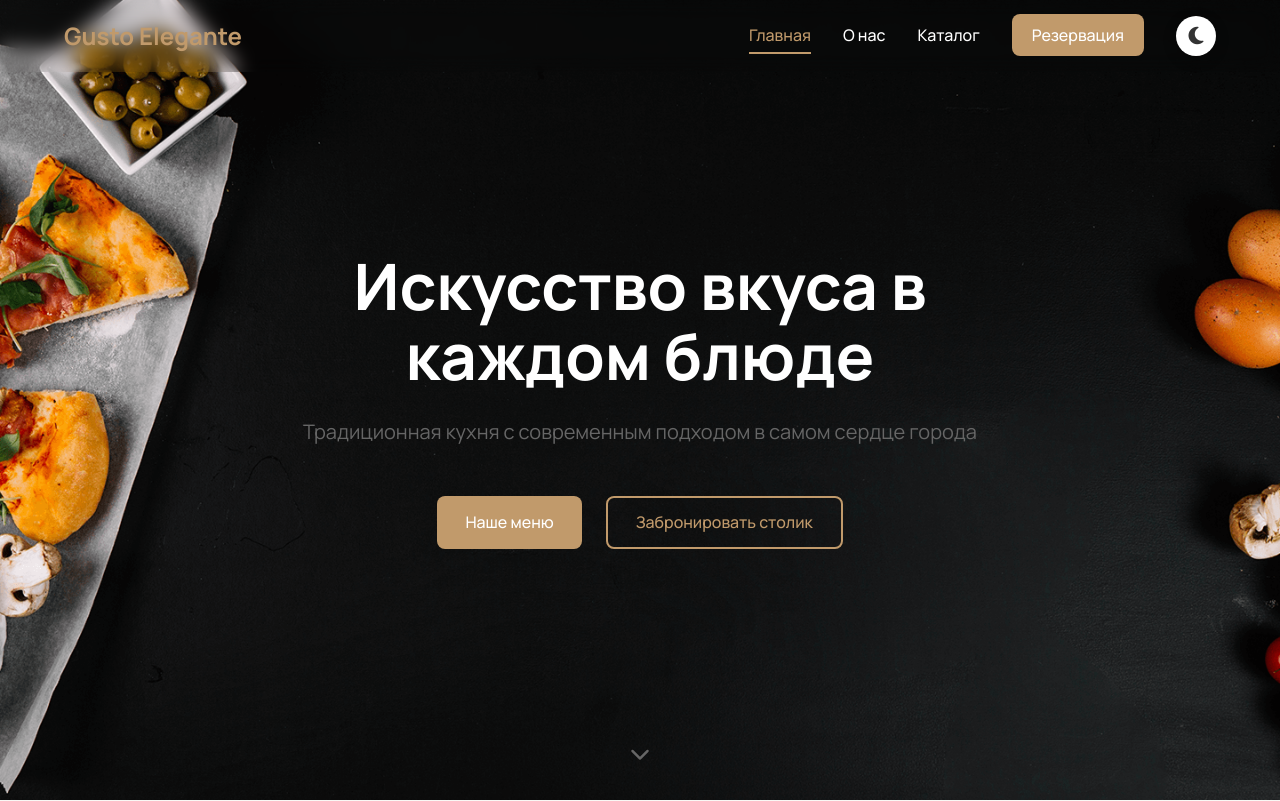
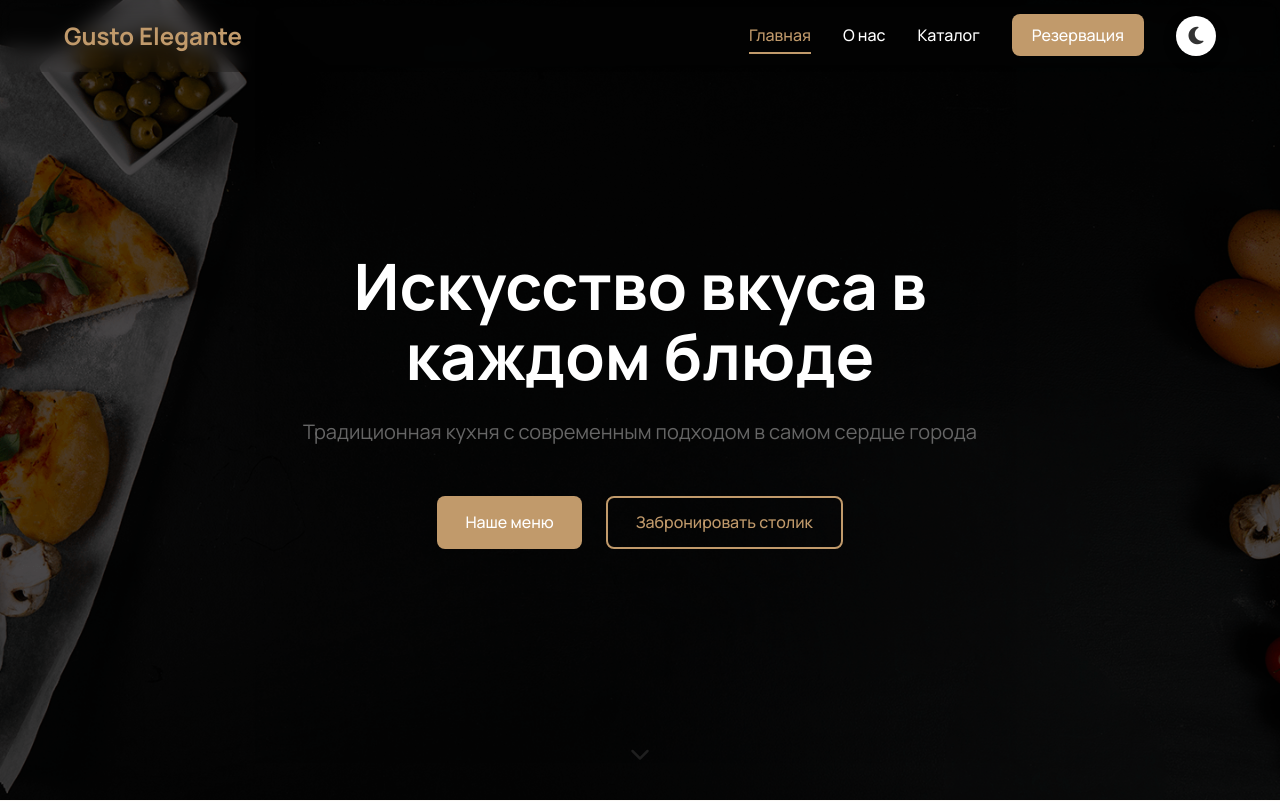
Before and after one commit to Dunw1n/GustoElegante, a website built with Vite: page src/index.html in a window 1280 px wide. Shown: the top 801 px of the page. Built offline with nearby package versions, Linux system fonts and the light colour scheme.

Commit message:
Finish Two Product || 08.01.2026 || 20:00

```diff
--- a/src/index.html
+++ b/src/index.html
@@ -111,7 +111,7 @@
             <i class="fas fa-chevron-down"></i>
         </div>
 
-        <div class="hero__overlay"></div>
+        <div class="app__overlay"></div>
     </section>
 
     <!-- Секция "Особенности" -->
--- a/src/styles/_item.scss
+++ b/src/styles/_item.scss
@@ -213,13 +213,11 @@
   &__ingredients-list {
     display: flex;
     flex-wrap: wrap;
-    // gap: var(--spacing-sm);
 
     @media (max-width: 567px) {
       flex-direction: column;
       padding-left: 20px;
-      // row-gap: 10px;
-      // background-color: #555555;
+
 
       display: grid;
       grid-template-columns: repeat(2, minmax(40%, 1fr));
--- a/src/styles/main.scss
+++ b/src/styles/main.scss
@@ -332,6 +332,16 @@ button, input, textarea {
   }
 }
 
+
+ .app__overlay {
+        width: 100%;
+        position: absolute;
+        left: 0;
+        top: 0;
+        height: 100dvh;
+        background-color: #000000b2;
+        z-index: 0;
+      }
 // Hero секция
 .hero {
   height: 100vh;
@@ -352,15 +362,7 @@ button, input, textarea {
     .hero {
       position: relative;
       z-index: 1;
-      &__overlay {
-        width: 100%;
-        position: absolute;
-        left: 0;
-        top: 0;
-        height: 100dvh;
-        background-color: #000000b2;
-        z-index: 0;
-      }
+
 
       &__subtitle {
         color: #b4b4b4;
```
Also changed, not shown: src/about.html (+3 -0 lines), src/catalog.html (+3 -0 lines), src/item.html (+2 -0 lines).
